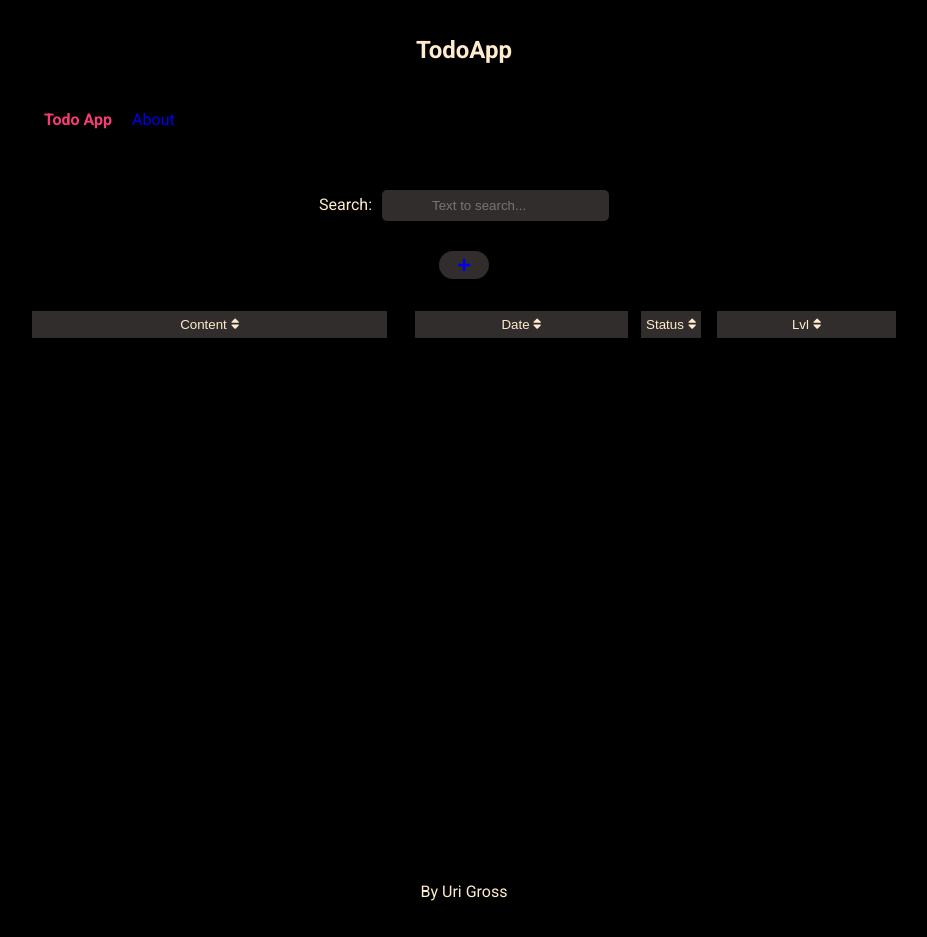
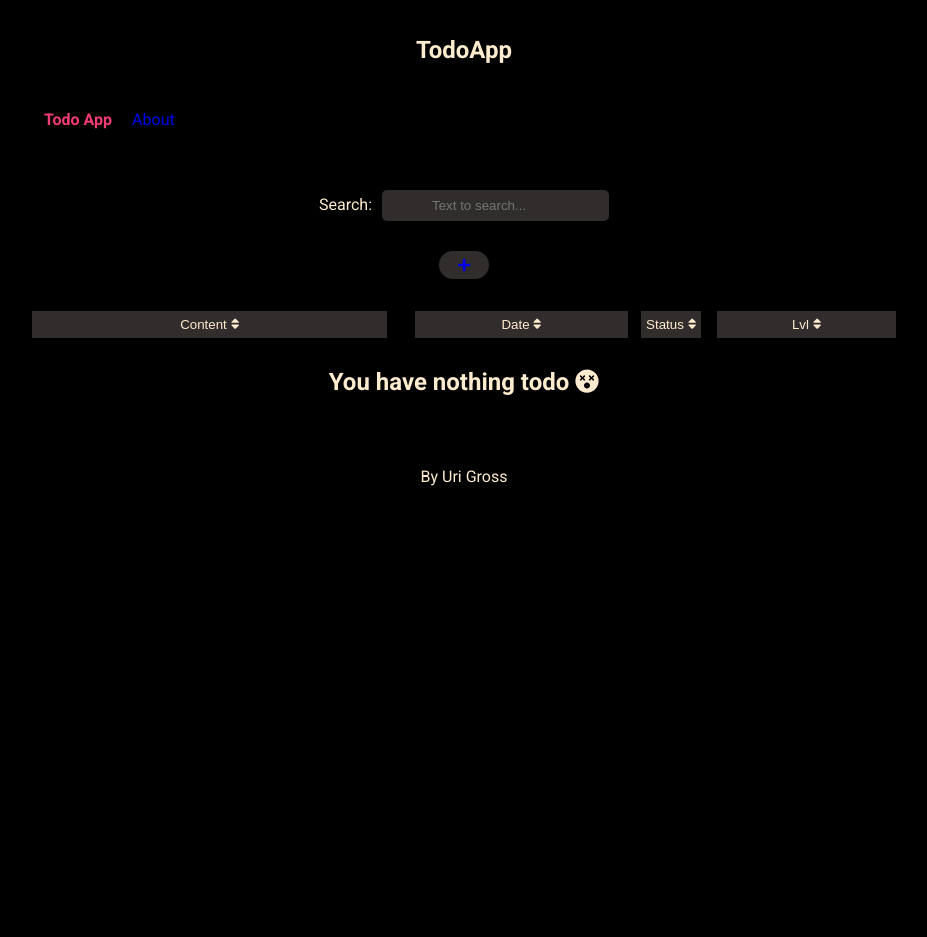
Before and after one commit to urigross/TodoApp., an Angular app: page /#/ in a window 1280 px wide. Shown: the whole page, without its empty margins (176-1103 px from the left). After the commit the page ends 800 px from the top, so only its background shows below. Built offline with nearby package versions, Linux system fonts and the light colour scheme.

Commit message:
Added some message when no todos

```diff
--- a/src/app/pages/todo/todo.component.html
+++ b/src/app/pages/todo/todo.component.html
@@ -1,19 +1,18 @@
-<section *ngIf="todos$" class="todo-app-container max-width">
-    <!-- <app-todo-filter *ngIf="isShown"></app-todo-filter> -->
+<section class="todo-app-container max-width">
+    <!-- filter -->
     <app-todo-filter></app-todo-filter>
-    <!-- <button class="add-btn" *ngIf="isShown; else elseBlock" (click)="loadEmptyTodo(); isShown=!isShown">Add Todo old</button> -->
     <a routerLink="/edit" class="add-btn"><fa-icon [icon]="faPlus"></fa-icon></a>
-    <!-- filter -->
     <!-- sorting btns -->
     <div class="sort-btn-container">
-
         <button class="content-btn" (click)="onToggleSort('title')">Content <fa-icon [icon]="faSort"></fa-icon></button>
         <button class="date-btn" (click)="onToggleSort('date')">Date <fa-icon [icon]="faSort"></fa-icon></button>
         <button class="status-btn" (click)="onToggleSort('isDone')">Status <fa-icon [icon]="faSort"></fa-icon></button>
         <button class="importance-btn" (click)="onToggleSort('importance')">Lvl <fa-icon [icon]="faSort"></fa-icon></button>
     </div>
     <!-- todos -->
-    <!-- <app-todo-list [todos]="todos$ | async" [isEditTodo]="isEditTodo" (onIdToRemove)="onIdToRemove($event)"  -->
-    <app-todo-list [todos]="todos$ | async" (onIdToRemove)="onIdToRemove($event)"
+    <app-todo-list *ngIf="(todos$ | async)?.length !== 0 else loading" [todos]="todos$ | async" (onIdToRemove)="onIdToRemove($event)"
     (onToggleIsDone)="onToggleIsDone($event)"></app-todo-list>
+    <ng-template #loading>
+        <h2>You have nothing todo <fa-icon [icon]="faDizzy"></fa-icon></h2>
+    </ng-template>
 </section>
--- a/src/app/pages/todo/todo.component.ts
+++ b/src/app/pages/todo/todo.component.ts
@@ -4,7 +4,7 @@ import {Observable, Subscription} from 'rxjs';
 import {Todo} from 'src/app/models/todo.model';
 import {TodoService} from 'src/app/services/todo.service';
 import { Location } from '@angular/common';
-import { faSort, faPlus } from '@fortawesome/free-solid-svg-icons';
+import { faSort, faPlus, faDizzy } from '@fortawesome/free-solid-svg-icons';
 
 @Component({
   selector: 'app-todo',
@@ -20,10 +20,7 @@ export class TodoComponent implements OnInit {
   // FontAwesome
   faSort = faSort;
   faPlus = faPlus;
-
-
-
-  // yoava: bad name, is what shown? isFilterShown
+  faDizzy = faDizzy;
   isAddTodo: boolean = false;
   isEditTodo: boolean = false;
 
```
